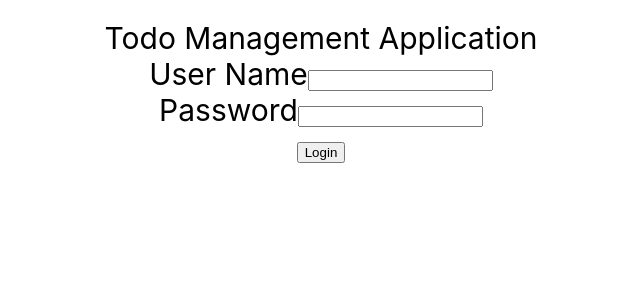
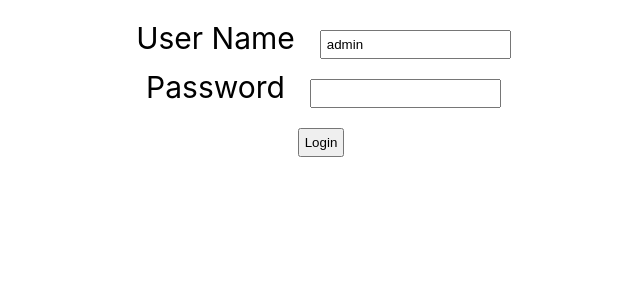
Before and after one commit to Rakesh-Nair/todoapp-react, a React (Create React App) app: page / in a window 1280 px wide. Shown: the top 300 px of the page, without its empty margins (319-959 px from the left). Built offline with nearby package versions, Linux system fonts and the light colour scheme.

Commit message:
make login component controlled

```diff
--- a/src/components/todo/TodoApp.css
+++ b/src/components/todo/TodoApp.css
@@ -0,0 +1,4 @@
+label, input, button {
+    margin: 10px;
+    padding: 5px;
+}
--- a/src/components/todo/TodoApp.jsx
+++ b/src/components/todo/TodoApp.jsx
@@ -1,7 +1,10 @@
+import { useState } from "react";
+import "./TodoApp.css";
+
 export default function TodoApp() {
   return (
     <div className="TodoApp">
-      Todo Management Application
+      {/* Todo Management Application */}
       <LoginComponent />
       {/* <WelcomeComponent /> */}
     </div>
@@ -9,19 +12,43 @@ export default function TodoApp() {
 }
 
 function LoginComponent() {
+  const [username, setUsername] = useState("admin");
+
+  const [password, setPassword] = useState("");
+
+  function changeUserName(event) {
+    setUsername(event.target.value);
+  }
+
+  function changePassword(event) {
+    setPassword(event.target.value);
+  }
+
   return (
     <div className="Login">
       <div className="LoginForm">
         <div>
           <label>User Name</label>
-          <input type="text" name="username" />
+          <input
+            type="text"
+            name="username"
+            value={username}
+            onChange={changeUserName}
+          />
         </div>
         <div>
           <label>Password</label>
-          <input type="password" name="password" />
+          <input
+            type="password"
+            name="password"
+            value={password}
+            onChange={changePassword}
+          />
         </div>
         <div>
-          <button type="button" name="login">Login</button>
+          <button type="button" name="login">
+            Login
+          </button>
         </div>
       </div>
     </div>
```
